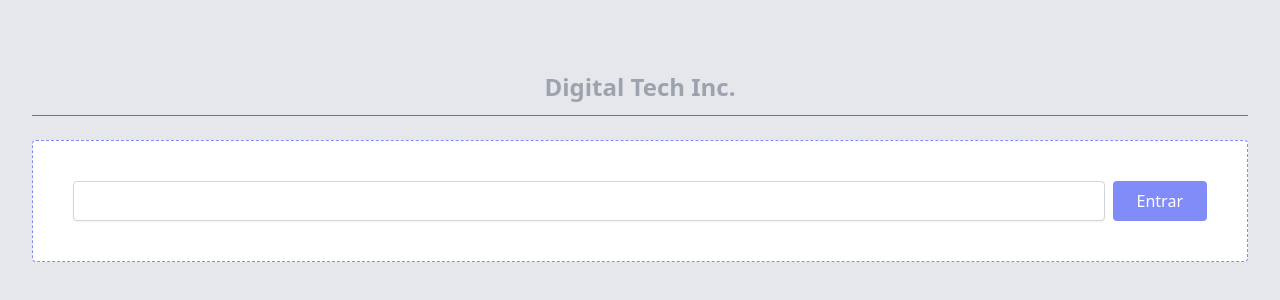
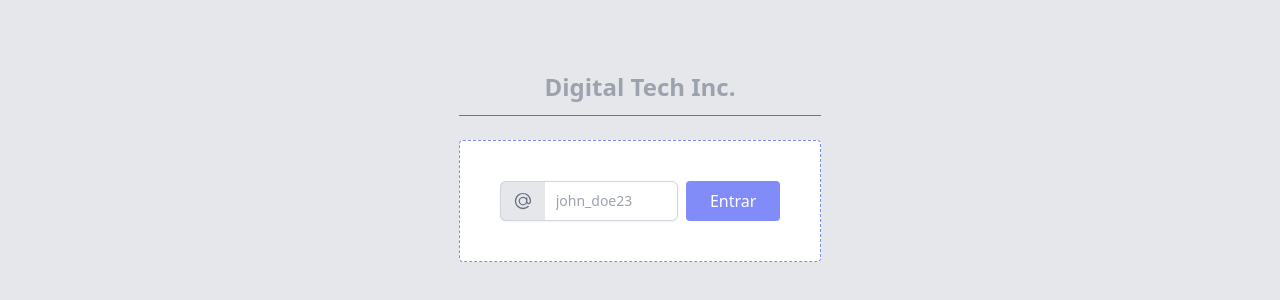
Before and after one commit to nicolasleal570/instagram-clone, a React (Vite) app: page /login in a window 1280 px wide. Shown: the part 234-534 px from the top of the page. Built offline with nearby package versions, Linux system fonts and the light colour scheme.

Commit message:
Using Joi schema. Update InputField component

```diff
--- a/src/components/InputField/InputField.tsx
+++ b/src/components/InputField/InputField.tsx
@@ -3,27 +3,38 @@ import classNames from 'classnames';
 
 interface IInputFieldProps extends React.InputHTMLAttributes<HTMLInputElement> {
   hasErrors?: boolean;
+  leadIcon?: React.ReactNode;
 }
 
-export function InputField({ hasErrors, ...inputProps }: IInputFieldProps) {
+export function InputField({
+  hasErrors,
+  leadIcon,
+  ...inputProps
+}: IInputFieldProps) {
   return (
-    <>
+    <div className='relative flex'>
+      {!!leadIcon && (
+        <span className='absolute left-0 top-0 inline-flex h-full max-w-[45px] items-center rounded-l-md border border-r-0 border-gray-300 bg-gray-200 px-3 text-sm text-gray-500'>
+          {leadIcon}
+        </span>
+      )}
       <input
+        type='text'
+        id='website-admin'
         className={classNames(
-          'w-full',
-          { 'border border-gray-300 text-gray-900': !hasErrors },
-          { 'border border-red-300 text-red-500': hasErrors },
+          'block h-10 w-full min-w-0 flex-1 cursor-pointer bg-white text-sm font-normal leading-6 shadow-sm ring-0 ring-offset-0 placeholder:text-gray-400 focus:ring-0',
           {
+            'border border-gray-300 text-gray-900': !hasErrors,
+            'border border-red-300 text-red-500 placeholder:text-red-300':
+              hasErrors,
             'cursor-not-allowed border border-gray-300 text-gray-400':
               inputProps.disabled,
-          },
-          'text-base font-normal leading-6',
-          'h-10 cursor-pointer rounded bg-white px-2.5 py-3 shadow-sm',
-          'placeholder:text-gray-400',
-          'focus:outline-none focus:ring focus:ring-indigo-300'
+            'rounded px-2.5 py-3 ': !leadIcon,
+            'rounded-md py-3 pl-[55px] pr-2.5': !!leadIcon,
+          }
         )}
         {...inputProps}
       />
-    </>
+    </div>
   );
 }
--- a/src/components/Layout/Layout.tsx
+++ b/src/components/Layout/Layout.tsx
@@ -2,7 +2,7 @@ import { Outlet } from 'react-router-dom';
 
 export function Layout() {
   return (
-    <main className='container'>
+    <main className='body'>
       <Outlet />
     </main>
   );
--- /dev/null
+++ b/src/components/UsernameField/UsernameField.tsx
@@ -0,0 +1,29 @@
+import * as React from 'react';
+import classNames from 'classnames';
+
+interface IInputFieldProps extends React.InputHTMLAttributes<HTMLInputElement> {
+  hasErrors?: boolean;
+}
+
+export function InputField({ hasErrors, ...inputProps }: IInputFieldProps) {
+  return (
+    <>
+      <input
+        className={classNames(
+          'w-full',
+          { 'border border-gray-300 text-gray-900': !hasErrors },
+          { 'border border-red-300 text-red-500': hasErrors },
+          {
+            'cursor-not-allowed border border-gray-300 text-gray-400':
+              inputProps.disabled,
+          },
+          'text-base font-normal leading-6',
+          'h-10 cursor-pointer rounded bg-white px-2.5 py-3 shadow-sm',
+          'placeholder:text-gray-400',
+          'focus:outline-none focus:ring focus:ring-indigo-300'
+        )}
+        {...inputProps}
+      />
+    </>
+  );
+}
--- a/src/pages/LoginPage/LoginPage.tsx
+++ b/src/pages/LoginPage/LoginPage.tsx
@@ -1,44 +1,49 @@
 import { useForm, Controller } from 'react-hook-form';
 import type { SubmitHandler } from 'react-hook-form';
 import { ErrorMessage } from '@hookform/error-message';
+import { AtSymbolIcon } from '@heroicons/react/24/solid';
 import { LoginFormValues } from '../../types/LoginFormValues';
 import { InputField } from '../../components/InputField/InputField';
 import { InputError } from '../../components/InputError/InputError';
 import { Button } from '../../components/Button/Button';
+import { loginSchema } from '../../lib/rules';
+import { joiResolver } from '@hookform/resolvers/joi';
 
 export function LoginPage() {
   const {
     handleSubmit,
     control,
     formState: { errors, isValid, isSubmitted },
-  } = useForm<LoginFormValues>();
+  } = useForm<LoginFormValues>({
+    resolver: joiResolver(loginSchema),
+  });
 
   const onSubmit: SubmitHandler<LoginFormValues> = (data) => {
     console.log(data);
   };
 
   return (
-    <section className='grid h-screen w-full grid-cols-1 place-content-center bg-gray-200 px-8'>
+    <section className='h-screen w-full bg-gray-200'>
+      <div className='container grid h-full w-full grid-cols-1 place-content-center px-8 md:mx-auto md:w-3/6 xl:w-2/6'>
         <h1 className='mb-6 block w-full border-b border-indigo-500 pb-3 text-center text-2xl font-bold text-gray-400'>
           Digital Tech Inc.
         </h1>
         <form
           onSubmit={handleSubmit(onSubmit)}
-        className='flex flex-col rounded border border-dashed border-indigo-400 bg-white p-10'
+          className='flex flex-col items-center rounded border border-dashed border-indigo-400 bg-white p-10'
         >
           <div className='flex items-center'>
             <Controller
               control={control}
               name='username'
-            rules={{
-              required: 'Debes ingresar un nombre de usuario válido',
-            }}
               render={({ field: { value, name, onChange } }) => (
                 <InputField
                   name={name}
                   value={value ?? ''}
                   onChange={onChange}
                   hasErrors={!!errors.username?.message}
+                  placeholder='john_doe23'
+                  leadIcon={<AtSymbolIcon className='h-5 w-5 text-inherit' />}
                 />
               )}
             />
@@ -48,12 +53,15 @@ export function LoginPage() {
             </Button>
           </div>
 
+          <div className='w-full'>
             <ErrorMessage
               errors={errors}
               name='username'
               render={({ message }) => <InputError message={message} />}
             />
+          </div>
         </form>
+      </div>
     </section>
   );
 }
```
Lines whose indentation alone changed are shown as unchanged.
